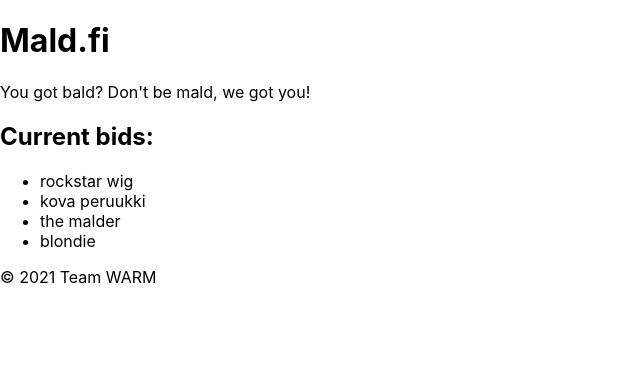
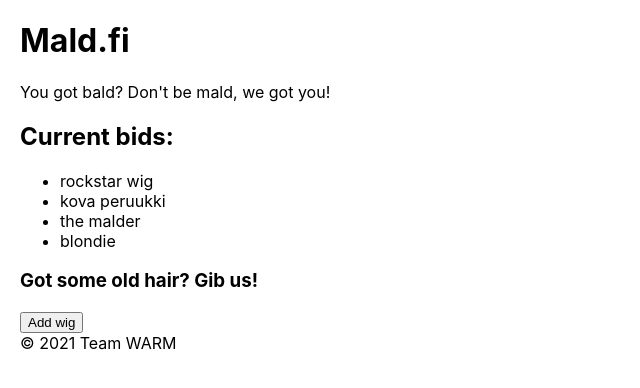
Before and after one commit to r0bert1/maldnet, a React (Create React App) app in the folder frontend/: page / in a window 1280 px wide. Shown: the top 388 px of the page, without its empty margins (0-640 px from the left). Built offline with nearby package versions, Linux system fonts and the light colour scheme; no server answers.

Commit message:
create, service for posting wigs, add button created

```diff
--- a/frontend/package.json
+++ b/frontend/package.json
@@ -10,6 +10,7 @@
     "@types/node": "^12.20.37",
     "@types/react": "^17.0.36",
     "@types/react-dom": "^17.0.11",
+    "axios": "^0.24.0",
     "react": "^17.0.2",
     "react-dom": "^17.0.2",
     "react-router": "^6.0.2",
--- a/frontend/src/Browse.tsx
+++ b/frontend/src/Browse.tsx
@@ -1,10 +1,16 @@
 import React, { Component } from 'react';
+import itemService from './services/item'
 
 const Link = require('react-router-dom').Link;
 
 const bids = ['rockstar wig', 'kova peruukki', 'the malder', 'blondie']
 
 const Browse = () => {
+
+	const handleAddClick = () => {
+		itemService.addItem()
+	}
+
 	return (
 		<div className='browse'>
 			<h1 className='browse-header'>Mald.fi</h1>
@@ -15,6 +21,10 @@ const Browse = () => {
 					<li>{bid}</li>
 				))}
 			</ul>
+			<div>
+				<h3>Got some old hair? Gib us!</h3>
+				<button onClick={() => handleAddClick()}>Add wig</button>
+			</div>
 		</div>
 	)
 }
--- a/frontend/src/index.css
+++ b/frontend/src/index.css
@@ -11,3 +11,7 @@ code {
   font-family: source-code-pro, Menlo, Monaco, Consolas, 'Courier New',
     monospace;
 }
+
+.container{
+  margin-left: 20px;
+}
--- /dev/null
+++ b/frontend/src/services/item.ts
@@ -0,0 +1,23 @@
+import axios from 'axios';
+
+const url = `http://localhost:3001/item`
+
+const getItems = async () => {
+  const response = await axios.get(url)
+  return response.data
+}
+
+const addItem = async () => {
+  const body = {
+    seller: 'randomBaldGuy',
+    buyer: 'evenMoreBaldGuy',
+    name: 'Wiggly jiggly wig',
+    description: 'This wig is most wiggy thing on earth',
+    startAmount: 0,
+  }
+  const request = await axios.post(url, body)
+  return request.data
+}
+
+
+export default { getItems, addItem }
```
Also changed, not shown: 1 other file (tests, documents, lock files or other folders). Lines whose indentation alone changed are shown as unchanged.
